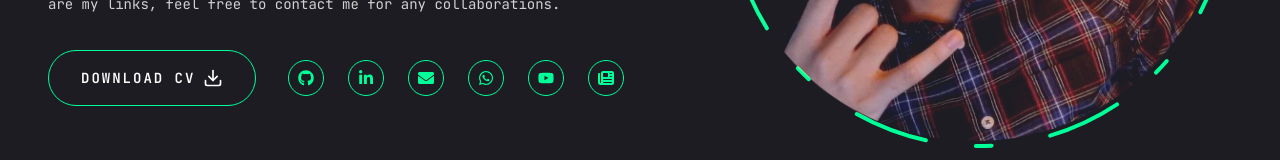
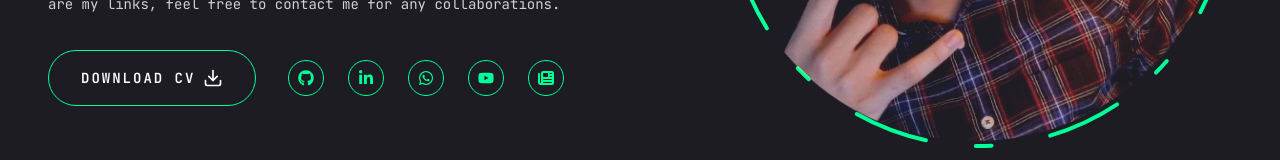
Before and after one commit to SebastianDion/WebPortofolioDion, a Next.js app: page / in a window 1280 px wide. Shown: the part 529-689 px from the top of the page. Built offline with nearby package versions, Linux system fonts and the light colour scheme.

Commit message:
disable email

```diff
--- a/app/resume/page.jsx
+++ b/app/resume/page.jsx
@@ -29,7 +29,7 @@ const about = {
     },
     {
       fieldName: "Email",
-      fieldValue: "sebastian.dion02@gmail.com"
+      fieldValue: "Closed for now"
     },
     {
       fieldName: "Language",
--- a/components/Social.jsx
+++ b/components/Social.jsx
@@ -8,7 +8,7 @@ const social =[
     //Linksssss
     {icon: <FaGithub />, path:"https://github.com/SebastianDion"},
     {icon: <FaLinkedinIn/>, path:"https://www.linkedin.com/in/sebastian-dion-8834b8251/"},
-    {icon: <FaEnvelope />, path:"mailto:sebastian.dion02@gmail.com"},
+    // {icon: <FaEnvelope />, path:"mailto:sebastian.dion02@gmail.com"},
     {icon: <FaWhatsapp />, path:"https://wa.me/qr/WWVM4UCKFDKPC1"},
     {icon: <FaYoutube />, path:"https://www.youtube.com/@xxassassinzz9544"},
     {icon: <FaNewspaper />, path:"https://soft-chestnut-66c.notion.site/Seb-s-Blog-1194f82ca71e8011b36ce9efea061681"},
```
